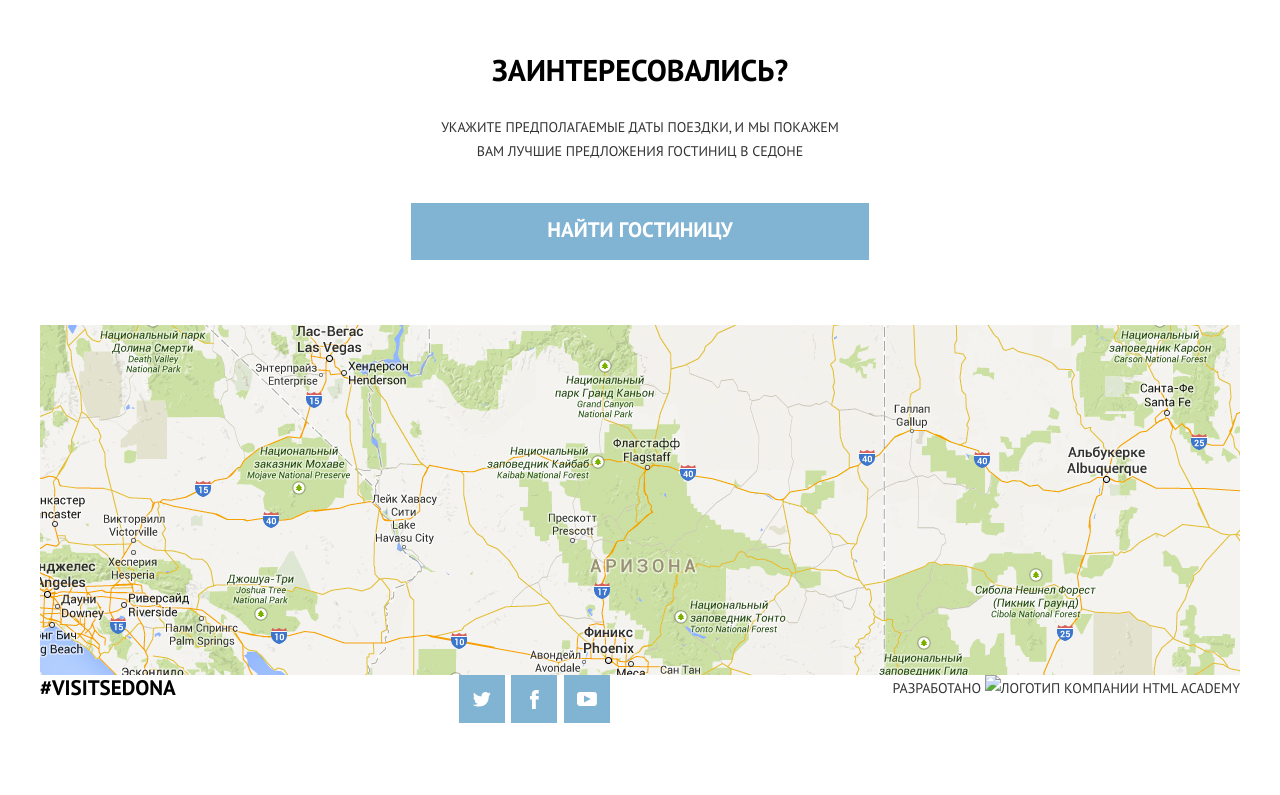
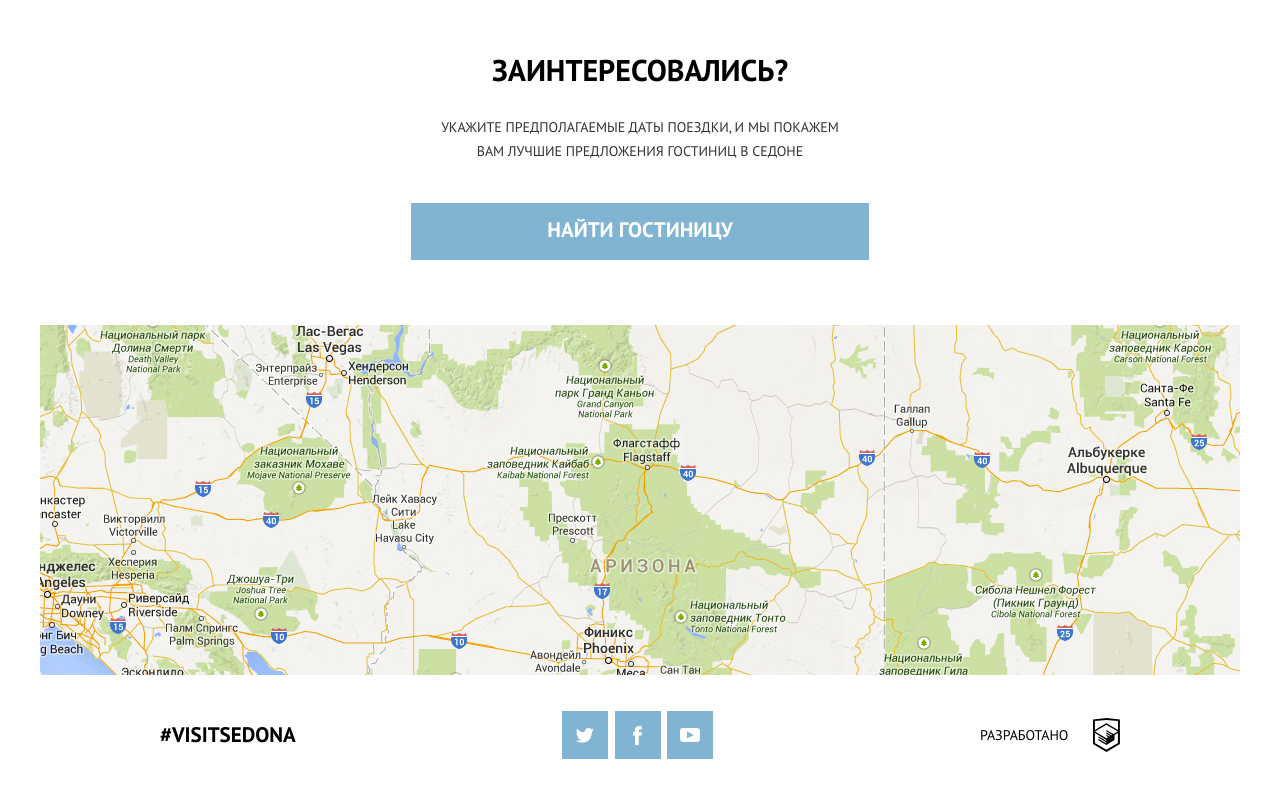
Before and after one commit to Shamsudinov/sedona-html-academy, a website: page source/index.html in a window 1280 px wide. Shown: the part 1549-2344 px from the top of the page. Before the commit the page ends 2272 px from the top, so only its background shows below. Drawn offline with nearby package versions, Linux system fonts and the light colour scheme; files that its build step writes are made by us from their sources; files whose address does not match are found by name.

Commit message:
Завершил стилизцию главной страницы

```diff
--- a/source/index.html
+++ b/source/index.html
@@ -215,7 +215,13 @@
     </ul>
     <div class="copyright">
       <span class="copyright__text">Разработано</span>
-      <img src="#" alt="Логотип компании Html Academy" class="copyright__img">
+
+      <svg width="27" height="35" viewBox="0 0 27 35" fill="none" xmlns="http://www.w3.org/2000/svg">
+        <path
+          d="M13.6 0H13.5L0 1.4V26.1L13.5 34.1L26.9 26.1V1.4L13.6 0ZM25 12.1L13.5 5.3V5.2H13.4L13.3 5.1V5.2L1.9 12.1V3.1L13.4 1.9L25 3.1V12.1ZM13.4 6.8L24.9 13.5L20.4 16.1L13.3 11.9V13.3L19.2 16.8L18.3 17.3L13.3 14.3V15.7L17.1 18L16.3 18.5L13.3 16.7V18.1L15.2 19.2L13.4 20.3L2 13.6L13.4 6.8ZM1.9 15.1L13.3 21.9V22.9L5.4 18.2V19.6L13.4 24.4V25.5L5.4 20.8V22.2L13.4 27L21.5 22.1V16.9L24.9 14.9V24.9L13.4 31.8L1.9 25V15.1Z"
+          fill="black" />
+      </svg>
+
     </div>
   </footer>
 </body>
--- /dev/null
+++ b/source/sass/blocks/copyright.scss
@@ -0,0 +1,10 @@
+.copyright{
+  display: flex;
+  align-items: center;
+  justify-content: space-between;
+  width: 140px;
+
+  &__text{
+    color: var(--basic-black);
+  }
+}
--- a/source/sass/blocks/main-footer.scss
+++ b/source/sass/blocks/main-footer.scss
@@ -1,4 +1,10 @@
 .main-footer{
   display: flex;
   justify-content: space-between;
+  align-items: center;
+  box-sizing: border-box;
+  padding-top: 36px;
+  padding-bottom: 36px;
+  padding-left: 120px;
+  padding-right: 120px;
 }
--- a/source/sass/blocks/service.scss
+++ b/source/sass/blocks/service.scss
@@ -11,7 +11,7 @@
     margin-bottom: 16px;
   }
   &__description{
-    width: 300px;
+    width: 250px;
     margin: 0 auto;
   }
 }
--- a/source/sass/style.scss
+++ b/source/sass/style.scss
@@ -17,3 +17,4 @@
 @import "blocks/main-footer.scss";
 @import "blocks/hashtag.scss";
 @import "blocks/social.scss";
+@import "blocks/copyright.scss";
```
Also changed, not shown: source/img/htmlacademy.svg (added).
